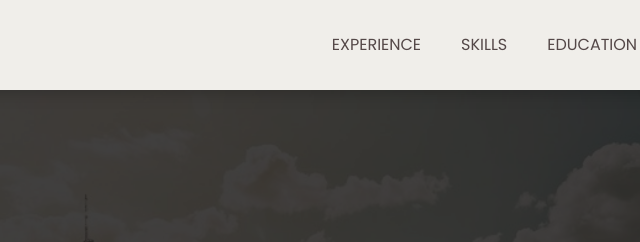
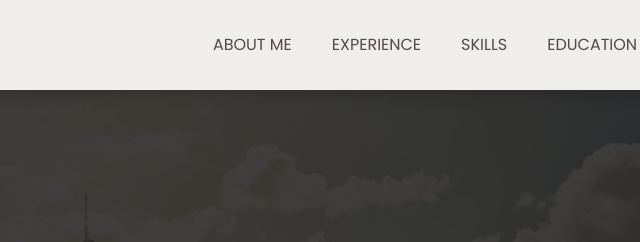
Before and after one commit to trivedirishabh/personalwebsite, a plain HTML site: page index.html in a window 1280 px wide. Shown: the top 242 px of the page, 282-922 px from the left. Drawn offline with nearby package versions, Linux system fonts and the light colour scheme.

Commit message:
updated finally

```diff
--- a/index.html
+++ b/index.html
@@ -52,6 +52,7 @@
 					<div class="collapse navbar-collapse menu-ui-design" id="navbar-menu">
 						<ul class="nav navbar-nav navbar-right" data-in="fadeInDown" data-out="fadeOutUp">
 							<li class="smooth-menu active"></li>
+							<li class="smooth-menu"><a href="#about">about me</a></li>
 							<li class="smooth-menu"><a href="#experience">experience</a></li>
 							<li class="smooth-menu"><a href="#skills">skills</a></li>
 							<li class="smooth-menu"><a href="#education">education</a></li>
```
Also changed, not shown: beyondwork.html (+1 -0 lines).
